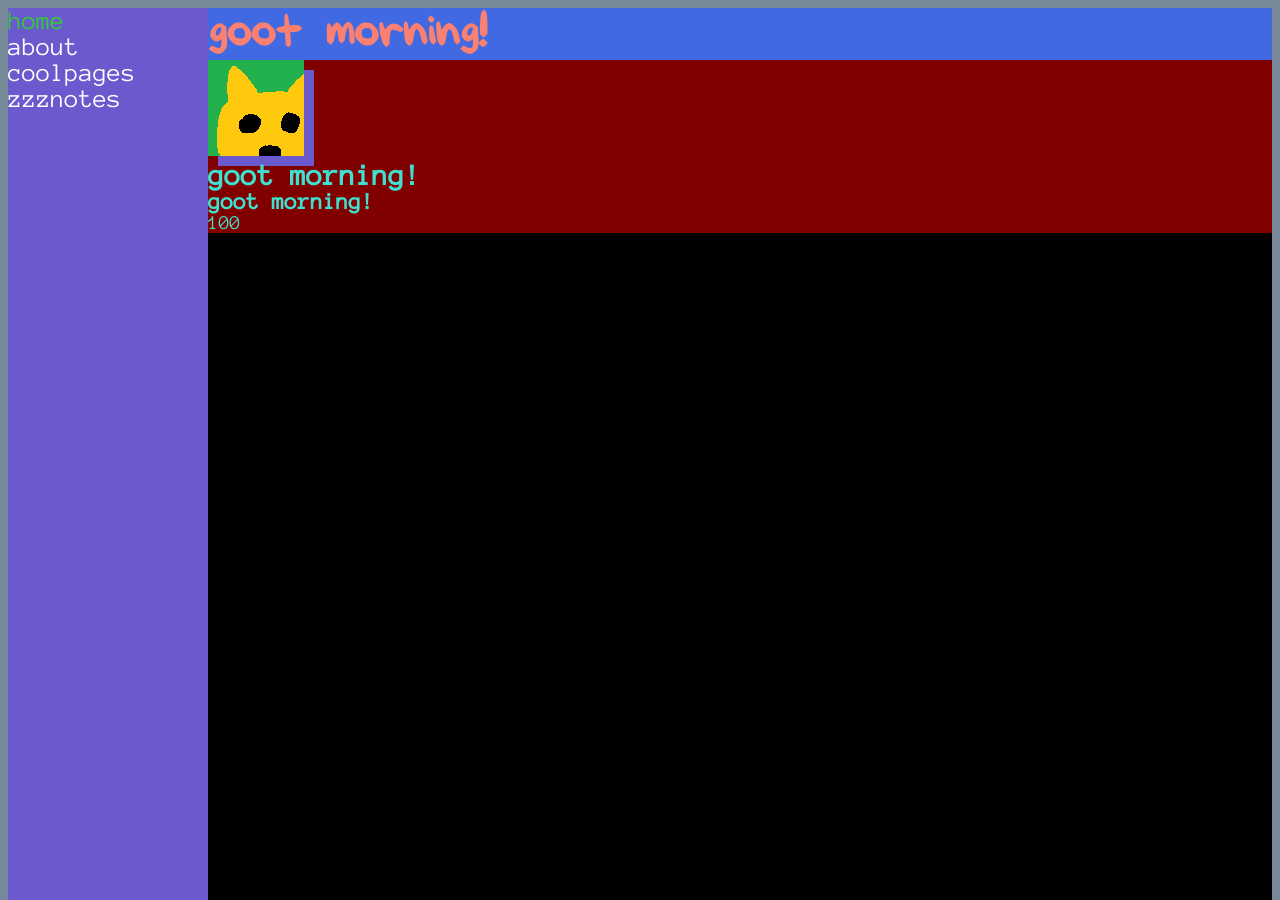
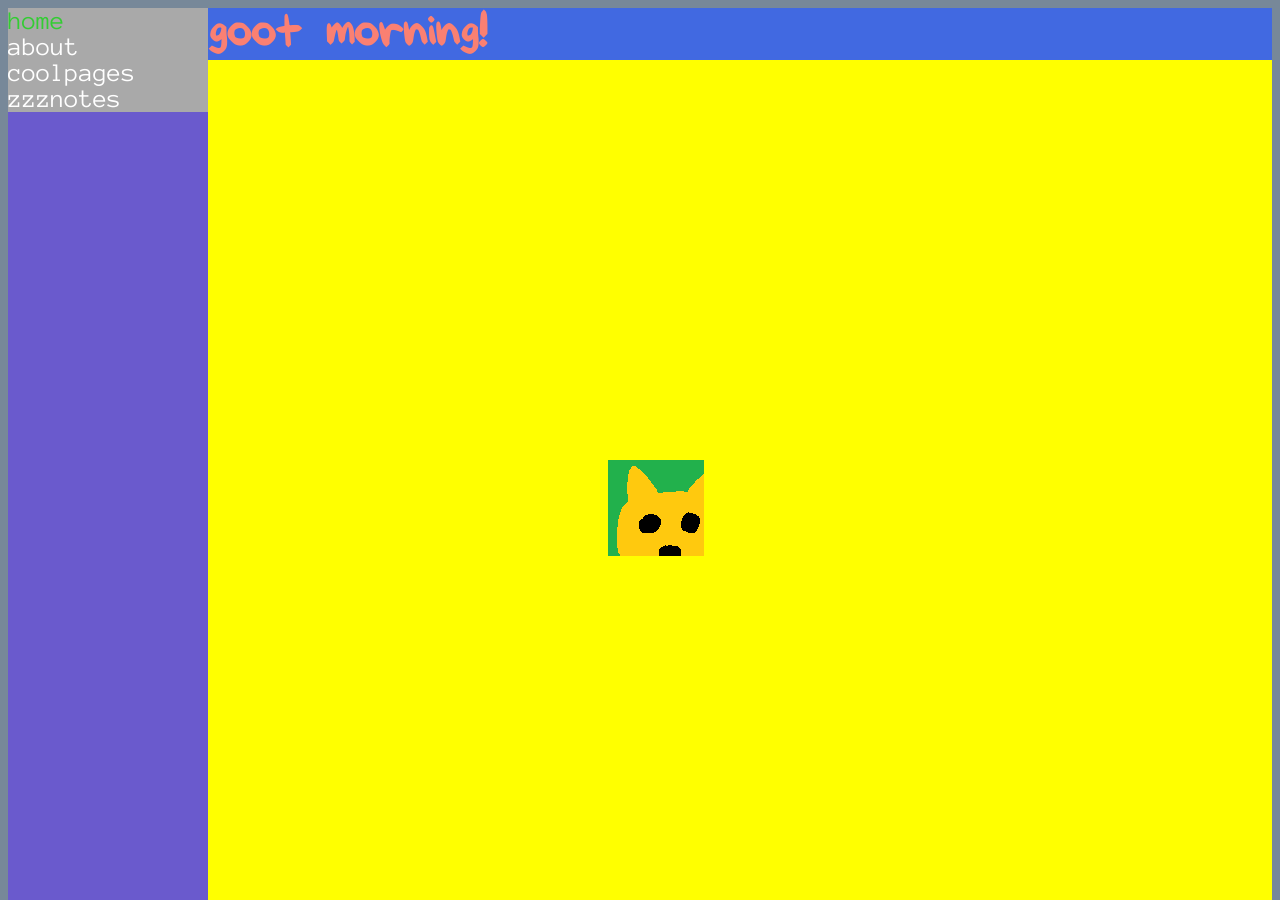
Before and after one commit to makena-s/webbed-site, a Jekyll site: the page built from index.md, in a window 1280 px wide and 900 px high. Built offline with Jekyll 4.4.1, drawn with Linux system fonts in a browser that asks for light colours; some web fonts are replaced.

```diff
--- a/_sass/main.scss
+++ b/_sass/main.scss
@@ -8,15 +8,28 @@
   src: url(/webbed-site/assets/fonts/fullfont.ttf); // requires leading /, does not accept site.baseurl
 }
 
-// SET SASS VARIABLES /////////////////////////////////////////////////////////////////////////////
+// LIST OF CLASSES /////////////////////////////////////////////////////////////////////////////
+// current, content
+
+// SET SCSS VARIABLES /////////////////////////////////////////////////////////////////////////////
 $footerheight: 3em;
 $sidebarwidth: 200px;
-// LIST OF CLASSES
-// current, content
+
+// SCSS FUNCTION TO TOGGLE BACKGROUND COLORS ON OR OFF (I'M A GENIUS) //////////////////////////////////////////
+$colortoggle: true;
+// $colortoggle: false;
+
+@mixin replace-bgcolor($localcolor, $colortoggle) {
+  @if $colortoggle {
+    background-color: $localcolor; // use given color when toggle is on
+  } @else {
+    background-color: transparent; // default color when toggle is off
+  }
+}
 
 // NAVIGATION + FOOTER /////////////////////////////////////////////////////////////////////////////
 nav { // topnav and sidenav
-  background-color: slateblue;
+  @include replace-bgcolor(slateblue, $colortoggle);
   font-size: 1.3em;
   width: $sidebarwidth;
   position: fixed;
@@ -31,12 +44,12 @@ nav { // topnav and sidenav
   }
 }
 footer {
+  @include replace-bgcolor(darkolivegreen, $colortoggle);
   height: $footerheight;
-  background-color: darkolivegreen;
   position: absolute;
   bottom: 0em; // at bottom of container
   img {
-    background-color: steelblue;
+    @include replace-bgcolor(steelblue, $colortoggle);
     position: absolute;
     height: 100%;
     box-shadow: none;
@@ -45,13 +58,13 @@ footer {
 
 // PAGE CSS /////////////////////////////////////////////////////////////////////////////
 html {
-  background-color: lightslategrey;
+  @include replace-bgcolor(lightslategrey, $colortoggle);
   font-size: 125%; // sets base size for em to use
   // footer adjustments
   height: 100%; // base for other adjustments
 }
 body {
-  background-color: black;
+  background-color: black; // cannot be toggled
   color: turquoise;
   font-family: 'Anonymous Pro', monospace;
   // footer adjustments
@@ -60,8 +73,23 @@ body {
   padding-bottom: $footerheight; // prevent content/footer overlap
   margin-bottom: -$footerheight; // bring bottom of page up to footer
 }
+div.content { // everything besides sidebar
+  @include replace-bgcolor(maroon, $colortoggle);
+  margin-left: $sidebarwidth;
+  height: 100%;
+}
+div {
+  @include replace-bgcolor(yellow, $colortoggle); // does not show up with normal markdown
+}
+p {
+  @include replace-bgcolor(yellow, $colortoggle);
+  margin: 0em; // markdown turns lines (including images) into p
+}
+ul {
+  margin: 0em; // for markdown again
+}
 h1 {
-  background-color: royalblue;
+  @include replace-bgcolor(royalblue, $colortoggle);
   color: salmon;
   font-family: myfont;
   font-size: 2em;
@@ -70,24 +98,16 @@ h1 {
 h2, h3, h4, h5, h6 {
   margin: 0em;
 }
-div {
-  background-color: maroon;
-}
-div.content { // everything besides sidebar
-  margin-left: $sidebarwidth;
-  height: 100%;
-}
-p {
-  margin: 0em; // markdown turns normal text into p
-  // background-color: yellow;
-}
 img {
-  box-shadow: .5em .5em slateblue;
+  //box-shadow: .5em .5em slateblue;
+  margin: 20em;
+  vertical-align: bottom;
+  // display: block;
 }
 
 // LINKS + EXCLUDING LINKS WITH "CURRENT" CLASS /////////////////////////////////////////////////////////////////////////////
 a {
-  // background-color: silver;
+  @include replace-bgcolor(darkgrey, $colortoggle);
   // text-decoration: none;
 }
 a:link:not(.current) { // unvisited
--- a/index.md
+++ b/index.md
@@ -8,5 +8,6 @@ secret_number: 100
 ![favicon]({{ '/assets/images/favicon-96.png' | relative_url }})
 
 ## goot morning!
+![favicon]({{ '/assets/images/favicon-96.png' | relative_url }})
 ### goot morning!
 {{ page.secret_number }}
```
Also changed, not shown: ZZZNOTES.md (+11 -4 lines), 4 other files.
